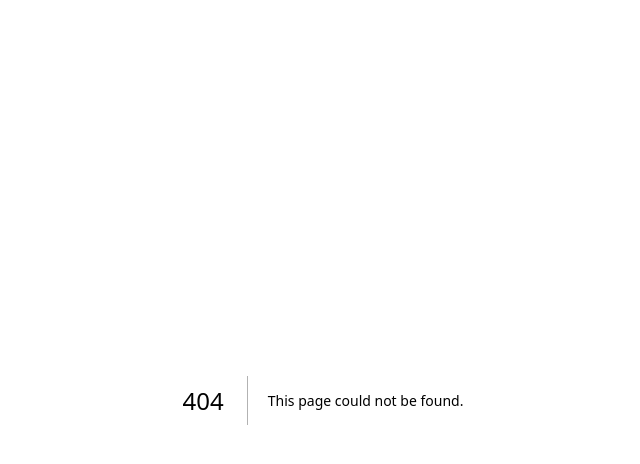
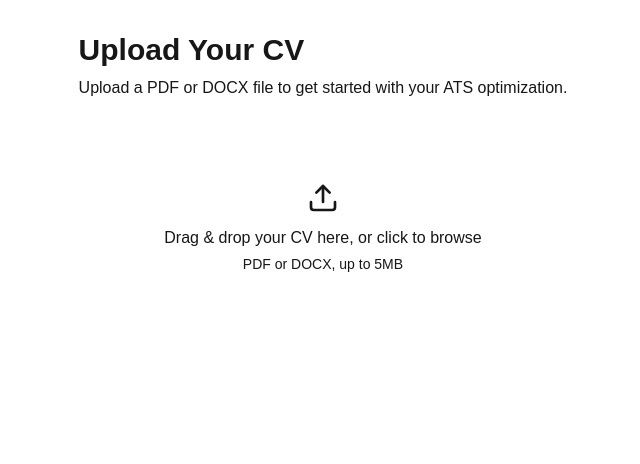
Before and after one commit to abdulmalik-codeWithFaith/cvboost-ai-frontend, a Next.js app: page /upload in a window 1280 px wide. Before the commit this address had no page. Shown: the top 464 px of the page, without its empty margins (317-957 px from the left). Built offline with nearby package versions, Linux system fonts and the light colour scheme.

Commit message:
feat: CV upload page with drag-and-drop, validation, and preview

```diff
--- /dev/null
+++ b/app/upload/page.tsx
@@ -0,0 +1,50 @@
+"use client";
+
+import { useState } from "react";
+import UploadBox from "@/components/upload/UploadBox";
+
+export default function UploadPage() {
+    const [file, setFile] = useState<File | null>(null);
+    const [isUploading, setIsUploading] = useState(false);
+
+    const handleContinue = async () => {
+        if (!file) return;
+
+        setIsUploading(true);
+
+        // TODO: Replace with real NestJS API call once backend endpoint is ready
+        // const formData = new FormData();
+        // formData.append("cv", file);
+        // const res = await fetch(`${process.env.NEXT_PUBLIC_API_URL}/upload`, {
+        //   method: "POST",
+        //   body: formData,
+        // });
+
+        // Temporary simulated delay so the UI feels real
+        await new Promise((resolve) => setTimeout(resolve, 1000));
+
+        setIsUploading(false);
+        alert(`Mock upload complete for: ${file.name}`);
+    };
+
+    return (
+        <div className="min-h-screen bg-background p-8 max-w-2xl mx-auto">
+            <h1 className="text-3xl font-bold text-text mb-2">Upload Your CV</h1>
+            <p className="text-text/70 mb-8">
+                Upload a PDF or DOCX file to get started with your ATS optimization.
+            </p>
+
+            <UploadBox onFileSelected={setFile} />
+
+            {file && (
+                <button
+                    onClick={handleContinue}
+                    disabled={isUploading}
+                    className="mt-6 w-full bg-primary text-white font-medium py-3 rounded-xl hover:opacity-90 transition-opacity disabled:opacity-50 disabled:cursor-not-allowed"
+                >
+                    {isUploading ? "Uploading..." : "Continue"}
+                </button>
+            )}
+        </div>
+    );
+}
--- /dev/null
+++ b/components/upload/CVPreview.tsx
@@ -0,0 +1,34 @@
+import { FileText, X } from "lucide-react";
+
+interface CVPreviewProps {
+    file: File;
+    onRemove: () => void;
+}
+
+export default function CVPreview({ file, onRemove }: CVPreviewProps) {
+    const fileType = file.name.toLowerCase().endsWith(".pdf") ? "PDF" : "DOCX";
+    const sizeInMB = (file.size / 1024 / 1024).toFixed(2);
+
+    return (
+        <div className="bg-card border border-white/10 rounded-xl p-6 flex items-center justify-between">
+            <div className="flex items-center gap-3 min-w-0">
+                <div className="bg-primary/10 rounded-lg p-2 shrink-0">
+                    <FileText className="text-accent" size={24} />
+                </div>
+                <div className="min-w-0">
+                    <p className="font-medium text-text truncate">{file.name}</p>
+                    <p className="text-sm text-text/60">
+                        {fileType} · {sizeInMB} MB
+                    </p>
+                </div>
+            </div>
+            <button
+                onClick={onRemove}
+                className="text-text/60 hover:text-text transition-colors shrink-0 ml-3"
+                aria-label="Remove file"
+            >
+                <X size={20} />
+            </button>
+        </div>
+    );
+}
--- /dev/null
+++ b/components/upload/UploadBox.tsx
@@ -0,0 +1,92 @@
+"use client";
+
+import { useState, useRef, DragEvent, ChangeEvent } from "react";
+import { Upload } from "lucide-react";
+import CVPreview from "./CVPreview";
+
+interface UploadBoxProps {
+    onFileSelected: (file: File) => void;
+}
+
+const ACCEPTED_TYPES = [
+    "application/pdf",
+    "application/vnd.openxmlformats-officedocument.wordprocessingml.document",
+];
+const MAX_SIZE_MB = 5;
+
+export default function UploadBox({ onFileSelected }: UploadBoxProps) {
+    const [isDragging, setIsDragging] = useState(false);
+    const [error, setError] = useState<string | null>(null);
+    const [selectedFile, setSelectedFile] = useState<File | null>(null);
+    const inputRef = useRef<HTMLInputElement>(null);
+
+    const validateAndSetFile = (file: File) => {
+        setError(null);
+
+        if (!ACCEPTED_TYPES.includes(file.type)) {
+            setError("Only PDF and DOCX files are allowed.");
+            return;
+        }
+
+        if (file.size > MAX_SIZE_MB * 1024 * 1024) {
+            setError(`File must be smaller than ${MAX_SIZE_MB}MB.`);
+            return;
+        }
+
+        setSelectedFile(file);
+        onFileSelected(file);
+    };
+
+    const handleDrop = (e: DragEvent<HTMLDivElement>) => {
+        e.preventDefault();
+        setIsDragging(false);
+        const file = e.dataTransfer.files?.[0];
+        if (file) validateAndSetFile(file);
+    };
+
+    const handleFileInput = (e: ChangeEvent<HTMLInputElement>) => {
+        const file = e.target.files?.[0];
+        if (file) validateAndSetFile(file);
+    };
+
+    const handleRemove = () => {
+        setSelectedFile(null);
+        setError(null);
+        if (inputRef.current) inputRef.current.value = "";
+    };
+
+    if (selectedFile) {
+        return <CVPreview file={selectedFile} onRemove={handleRemove} />;
+    }
+    return (
+        <div>
+            <div
+                onDragOver={(e) => {
+                    e.preventDefault();
+                    setIsDragging(true);
+                }}
+                onDragLeave={() => setIsDragging(false)}
+                onDrop={handleDrop}
+                onClick={() => inputRef.current?.click()}
+                className={`border-2 border-dashed rounded-xl p-12 flex flex-col items-center justify-center cursor-pointer transition-colors ${isDragging
+                    ? "border-primary bg-primary/5"
+                    : "border-white/15 hover:border-white/30"
+                    }`}
+            >
+                <Upload className="text-accent mb-3" size={32} />
+                <p className="text-text font-medium">
+                    Drag & drop your CV here, or click to browse
+                </p>
+                <p className="text-sm text-text/60 mt-1">PDF or DOCX, up to 5MB</p>
+                <input
+                    ref={inputRef}
+                    type="file"
+                    accept=".pdf,.docx"
+                    onChange={handleFileInput}
+                    className="hidden"
+                />
+            </div>
+            {error && <p className="text-red-400 text-sm mt-2">{error}</p>}
+        </div>
+    );
+}
```
